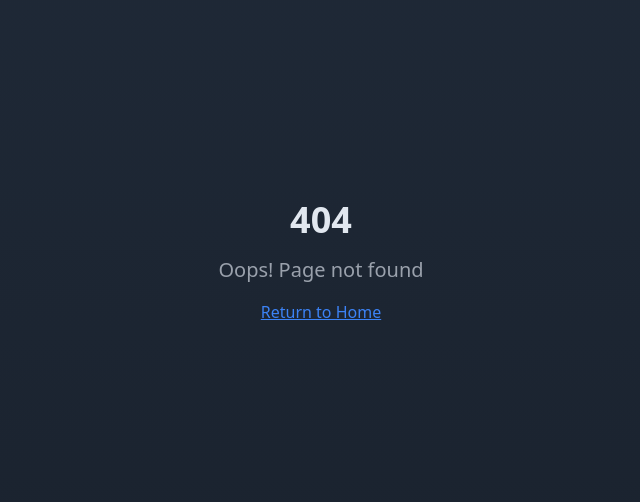
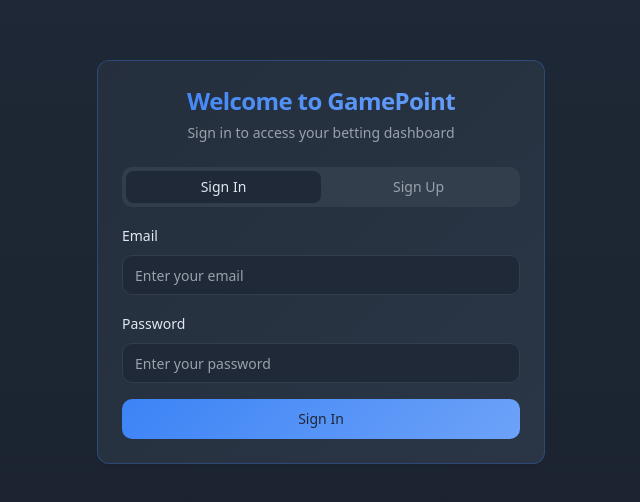
Before and after one commit to rsherry1207/gemini-picks-pro, a React (Vite) app: page /auth in a window 1280 px wide. Before the commit this address had no page. Shown: the part 138-640 px from the top of the page, without its empty margins (319-959 px from the left). Built offline with nearby package versions, Linux system fonts and the light colour scheme; no server answers.

Commit message:
Add authentication setup

```diff
--- a/package.json
+++ b/package.json
@@ -39,6 +39,7 @@
     "@radix-ui/react-toggle": "^1.1.9",
     "@radix-ui/react-toggle-group": "^1.1.10",
     "@radix-ui/react-tooltip": "^1.2.7",
+    "@supabase/supabase-js": "^2.57.2",
     "@tanstack/react-query": "^5.83.0",
     "class-variance-authority": "^0.7.1",
     "clsx": "^2.1.1",
--- a/src/App.tsx
+++ b/src/App.tsx
@@ -3,26 +3,39 @@ import { Toaster as Sonner } from "@/components/ui/sonner";
 import { TooltipProvider } from "@/components/ui/tooltip";
 import { QueryClient, QueryClientProvider } from "@tanstack/react-query";
 import { BrowserRouter, Routes, Route } from "react-router-dom";
+import { AuthProvider } from "@/hooks/useAuth";
+import { ProtectedRoute } from "@/components/ProtectedRoute";
 import Index from "./pages/Index";
 import Dashboard from "./pages/Dashboard";
+import Auth from "./pages/Auth";
 import NotFound from "./pages/NotFound";
 
 const queryClient = new QueryClient();
 
 const App = () => (
   <QueryClientProvider client={queryClient}>
+    <AuthProvider>
       <TooltipProvider>
         <Toaster />
         <Sonner />
         <BrowserRouter>
           <Routes>
             <Route path="/" element={<Index />} />
-          <Route path="/dashboard" element={<Dashboard />} />
+            <Route path="/auth" element={<Auth />} />
+            <Route
+              path="/dashboard"
+              element={
+                <ProtectedRoute>
+                  <Dashboard />
+                </ProtectedRoute>
+              }
+            />
             {/* ADD ALL CUSTOM ROUTES ABOVE THE CATCH-ALL "*" ROUTE */}
             <Route path="*" element={<NotFound />} />
           </Routes>
         </BrowserRouter>
       </TooltipProvider>
+    </AuthProvider>
   </QueryClientProvider>
 );
 
--- /dev/null
+++ b/src/components/AuthForm.tsx
@@ -0,0 +1,171 @@
+import { useState } from "react";
+import { Card, CardContent, CardDescription, CardHeader, CardTitle } from "@/components/ui/card";
+import { Button } from "@/components/ui/button";
+import { Input } from "@/components/ui/input";
+import { Label } from "@/components/ui/label";
+import { Tabs, TabsContent, TabsList, TabsTrigger } from "@/components/ui/tabs";
+import { supabase } from "@/lib/supabase";
+import { useToast } from "@/hooks/use-toast";
+import { Loader2 } from "lucide-react";
+import { useNavigate } from "react-router-dom";
+
+export const AuthForm = () => {
+  const [email, setEmail] = useState("");
+  const [password, setPassword] = useState("");
+  const [loading, setLoading] = useState(false);
+  const { toast } = useToast();
+  const navigate = useNavigate();
+
+  const handleSignUp = async (e: React.FormEvent) => {
+    e.preventDefault();
+    setLoading(true);
+
+    try {
+      const { error } = await supabase.auth.signUp({
+        email,
+        password,
+      });
+
+      if (error) throw error;
+
+      toast({
+        title: "Success!",
+        description: "Check your email for the confirmation link.",
+      });
+    } catch (error: any) {
+      toast({
+        variant: "destructive",
+        title: "Error",
+        description: error.message,
+      });
+    } finally {
+      setLoading(false);
+    }
+  };
+
+  const handleSignIn = async (e: React.FormEvent) => {
+    e.preventDefault();
+    setLoading(true);
+
+    try {
+      const { error } = await supabase.auth.signInWithPassword({
+        email,
+        password,
+      });
+
+      if (error) throw error;
+
+      toast({
+        title: "Welcome back!",
+        description: "You've been signed in successfully.",
+      });
+
+      navigate("/dashboard");
+    } catch (error: any) {
+      toast({
+        variant: "destructive",
+        title: "Error",
+        description: error.message,
+      });
+    } finally {
+      setLoading(false);
+    }
+  };
+
+  return (
+    <div className="min-h-screen flex items-center justify-center p-4">
+      <Card className="w-full max-w-md gradient-card border-betting-primary/30">
+        <CardHeader className="text-center">
+          <CardTitle className="text-2xl gradient-primary bg-clip-text text-transparent">
+            Welcome to GamePoint
+          </CardTitle>
+          <CardDescription>
+            Sign in to access your betting dashboard
+          </CardDescription>
+        </CardHeader>
+        <CardContent>
+          <Tabs defaultValue="signin" className="space-y-4">
+            <TabsList className="grid w-full grid-cols-2">
+              <TabsTrigger value="signin">Sign In</TabsTrigger>
+              <TabsTrigger value="signup">Sign Up</TabsTrigger>
+            </TabsList>
+
+            <TabsContent value="signin">
+              <form onSubmit={handleSignIn} className="space-y-4">
+                <div className="space-y-2">
+                  <Label htmlFor="signin-email">Email</Label>
+                  <Input
+                    id="signin-email"
+                    type="email"
+                    value={email}
+                    onChange={(e) => setEmail(e.target.value)}
+                    placeholder="Enter your email"
+                    required
+                  />
+                </div>
+                <div className="space-y-2">
+                  <Label htmlFor="signin-password">Password</Label>
+                  <Input
+                    id="signin-password"
+                    type="password"
+                    value={password}
+                    onChange={(e) => setPassword(e.target.value)}
+                    placeholder="Enter your password"
+                    required
+                  />
+                </div>
+                <Button
+                  type="submit"
+                  className="w-full gradient-primary"
+                  disabled={loading}
+                >
+                  {loading ? (
+                    <Loader2 className="w-4 h-4 animate-spin mr-2" />
+                  ) : null}
+                  Sign In
+                </Button>
+              </form>
+            </TabsContent>
+
+            <TabsContent value="signup">
+              <form onSubmit={handleSignUp} className="space-y-4">
+                <div className="space-y-2">
+                  <Label htmlFor="signup-email">Email</Label>
+                  <Input
+                    id="signup-email"
+                    type="email"
+                    value={email}
+                    onChange={(e) => setEmail(e.target.value)}
+                    placeholder="Enter your email"
+                    required
+                  />
+                </div>
+                <div className="space-y-2">
+                  <Label htmlFor="signup-password">Password</Label>
+                  <Input
+                    id="signup-password"
+                    type="password"
+                    value={password}
+                    onChange={(e) => setPassword(e.target.value)}
+                    placeholder="Choose a password"
+                    required
+                  />
+                </div>
+                <Button
+                  type="submit"
+                  className="w-full gradient-primary"
+                  disabled={loading}
+                >
+                  {loading ? (
+                    <Loader2 className="w-4 h-4 animate-spin mr-2" />
+                  ) : null}
+                  Sign Up
+                </Button>
+              </form>
+            </TabsContent>
+          </Tabs>
+        </CardContent>
+      </Card>
+    </div>
+  );
+};
--- a/src/components/Header.tsx
+++ b/src/components/Header.tsx
@@ -1,6 +1,18 @@
 import gamepointLogo from "@/assets/gamepoint-logo-new.png";
+import { useAuth } from "@/hooks/useAuth";
+import { Button } from "@/components/ui/button";
+import { LogOut, User } from "lucide-react";
+import { useNavigate } from "react-router-dom";
 
 export const Header = () => {
+  const { user, signOut } = useAuth();
+  const navigate = useNavigate();
+
+  const handleSignOut = async () => {
+    await signOut();
+    navigate("/");
+  };
+
   return (
     <header className="fixed top-0 left-0 right-0 z-50 bg-background/80 backdrop-blur-lg border-b border-border/30">
       <div className="max-w-6xl mx-auto px-4 py-4 flex items-center justify-between">
@@ -24,12 +36,37 @@ export const Header = () => {
         </nav>
 
         <div className="flex items-center gap-4">
-          <button className="text-muted-foreground hover:text-betting-primary transition-smooth">
-            Sign In
-          </button>
-          <button className="gradient-primary px-4 py-2 rounded-lg text-primary-foreground font-medium hover:shadow-glow transition-smooth">
-            Get Started
-          </button>
+          {user ? (
+            <div className="flex items-center gap-3">
+              <div className="flex items-center gap-2 text-sm">
+                <User className="w-4 h-4" />
+                <span className="text-muted-foreground">{user.email}</span>
+              </div>
+              <Button
+                onClick={handleSignOut}
+                variant="ghost"
+                size="sm"
+                className="text-muted-foreground hover:text-betting-primary"
+              >
+                <LogOut className="w-4 h-4" />
+              </Button>
+            </div>
+          ) : (
+            <>
+              <button
+                onClick={() => navigate("/auth")}
+                className="text-muted-foreground hover:text-betting-primary transition-smooth"
+              >
+                Sign In
+              </button>
+              <button
+                onClick={() => navigate("/auth")}
+                className="gradient-primary px-4 py-2 rounded-lg text-primary-foreground font-medium hover:shadow-glow transition-smooth"
+              >
+                Get Started
+              </button>
+            </>
+          )}
         </div>
       </div>
     </header>
--- a/src/components/Hero.tsx
+++ b/src/components/Hero.tsx
@@ -35,13 +35,13 @@ export const Hero = () => {
         {/* CTA buttons */}
         <div className="flex flex-col sm:flex-row gap-4 justify-center">
           <Button size="lg" variant="betting" className="text-lg px-8 py-6" asChild>
-            <Link to="/dashboard">
+            <Link to="/auth">
               <Zap className="w-5 h-5 mr-2" />
               Start Winning
             </Link>
           </Button>
           <Button size="lg" variant="outline" className="text-lg px-8 py-6 border-betting-primary/30 hover:bg-betting-primary/10" asChild>
-            <Link to="/dashboard">
+            <Link to="/auth">
               <TrendingUp className="w-5 h-5 mr-2" />
               See AI in Action
             </Link>
--- /dev/null
+++ b/src/components/ProtectedRoute.tsx
@@ -0,0 +1,25 @@
+import { Navigate } from "react-router-dom";
+import { useAuth } from "@/hooks/useAuth";
+import { Loader2 } from "lucide-react";
+
+interface ProtectedRouteProps {
+  children: React.ReactNode;
+}
+
+export const ProtectedRoute = ({ children }: ProtectedRouteProps) => {
+  const { user, loading } = useAuth();
+
+  if (loading) {
+    return (
+      <div className="min-h-screen flex items-center justify-center">
+        <Loader2 className="w-8 h-8 animate-spin text-betting-primary" />
+      </div>
+    );
+  }
+
+  if (!user) {
+    return <Navigate to="/auth" replace />;
+  }
+
+  return <>{children}</>;
+};
--- /dev/null
+++ b/src/hooks/useAuth.tsx
@@ -0,0 +1,63 @@
+import { createContext, useContext, useEffect, useState } from "react";
+import { User, Session } from "@supabase/supabase-js";
+import { supabase } from "@/lib/supabase";
+
+interface AuthContextType {
+  user: User | null;
+  session: Session | null;
+  loading: boolean;
+  signOut: () => Promise<void>;
+}
+
+const AuthContext = createContext<AuthContextType | undefined>(undefined);
+
+export const AuthProvider = ({ children }: { children: React.ReactNode }) => {
+  const [user, setUser] = useState<User | null>(null);
+  const [session, setSession] = useState<Session | null>(null);
+  const [loading, setLoading] = useState(true);
+
+  useEffect(() => {
+    // Get initial session
+    supabase.auth.getSession().then(({ data: { session } }) => {
+      setSession(session);
+      setUser(session?.user ?? null);
+      setLoading(false);
+    });
+
+    // Listen for auth changes
+    const {
+      data: { subscription },
+    } = supabase.auth.onAuthStateChange((_event, session) => {
+      setSession(session);
+      setUser(session?.user ?? null);
+      setLoading(false);
+    });
+
+    return () => subscription.unsubscribe();
+  }, []);
+
+  const signOut = async () => {
+    await supabase.auth.signOut();
+  };
+
+  const value = {
+    user,
+    session,
+    loading,
+    signOut,
+  };
+
+  return (
+    <AuthContext.Provider value={value}>
+      {children}
+    </AuthContext.Provider>
+  );
+};
+
+export const useAuth = () => {
+  const context = useContext(AuthContext);
+  if (context === undefined) {
+    throw new Error("useAuth must be used within an AuthProvider");
+  }
+  return context;
+};
--- /dev/null
+++ b/src/lib/supabase.ts
@@ -0,0 +1,10 @@
+import { createClient } from '@supabase/supabase-js'
+
+const supabaseUrl = import.meta.env.VITE_SUPABASE_URL
+const supabaseAnonKey = import.meta.env.VITE_SUPABASE_ANON_KEY
+
+if (!supabaseUrl || !supabaseAnonKey) {
+  throw new Error('Missing Supabase environment variables')
+}
+
+export const supabase = createClient(supabaseUrl, supabaseAnonKey)
--- /dev/null
+++ b/src/pages/Auth.tsx
@@ -0,0 +1,7 @@
+import { AuthForm } from "@/components/AuthForm";
+
+const Auth = () => {
+  return <AuthForm />;
+};
+
+export default Auth;
```
Also changed, not shown: 1 other file (tests, documents, lock files or other folders). Lines whose indentation alone changed are shown as unchanged.
